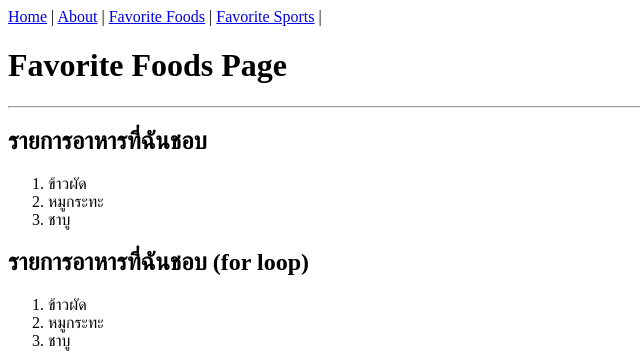
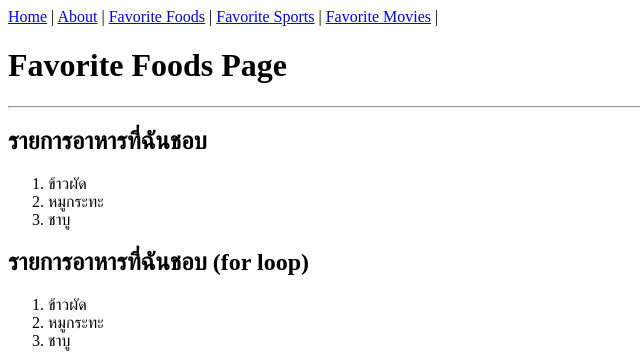
Before and after one commit to std67122420204/flask-template-thanaphat, a Flask app: page /favorite/foods in a window 1280 px wide. Shown: the top 355 px of the page, without its empty margins (0-640 px from the left). Run offline with Flask 3, Linux system fonts and the light colour scheme.

Commit message:
add favorite movies

```diff
--- a/server.py
+++ b/server.py
@@ -34,3 +34,11 @@ def favorite_sports():
     return render_template('favorite_sports.html',
                            title=title,
                            sports=sports)
+
+@app.route('/fovorite/movies')
+def favorite_movies():
+    title = 'Favorite Movies Page'
+    movies = ['Frozen','KPop Demon Hunters','Moana','Inside out','The Powerpuff Grils']
+    return render_template('favorite_movies.html',
+                           title=title,
+                           movies=movies)
--- a/templates/layout.html
+++ b/templates/layout.html
@@ -14,6 +14,7 @@
     <a href="{{ url_for('about')}}">About</a> |
     <a href="{{ url_for('favorite_foods')}}">Favorite Foods</a> |
     <a href="{{ url_for('favorite_sports')}}">Favorite Sports</a> |
+    <a href="{{ url_for('favorite_movies')}}">Favorite Movies</a> |
 
     {% block countent %}{% endblock %}
 
```
Also changed, not shown: templates/favorite_movies.html (added, +17 -0 lines).
